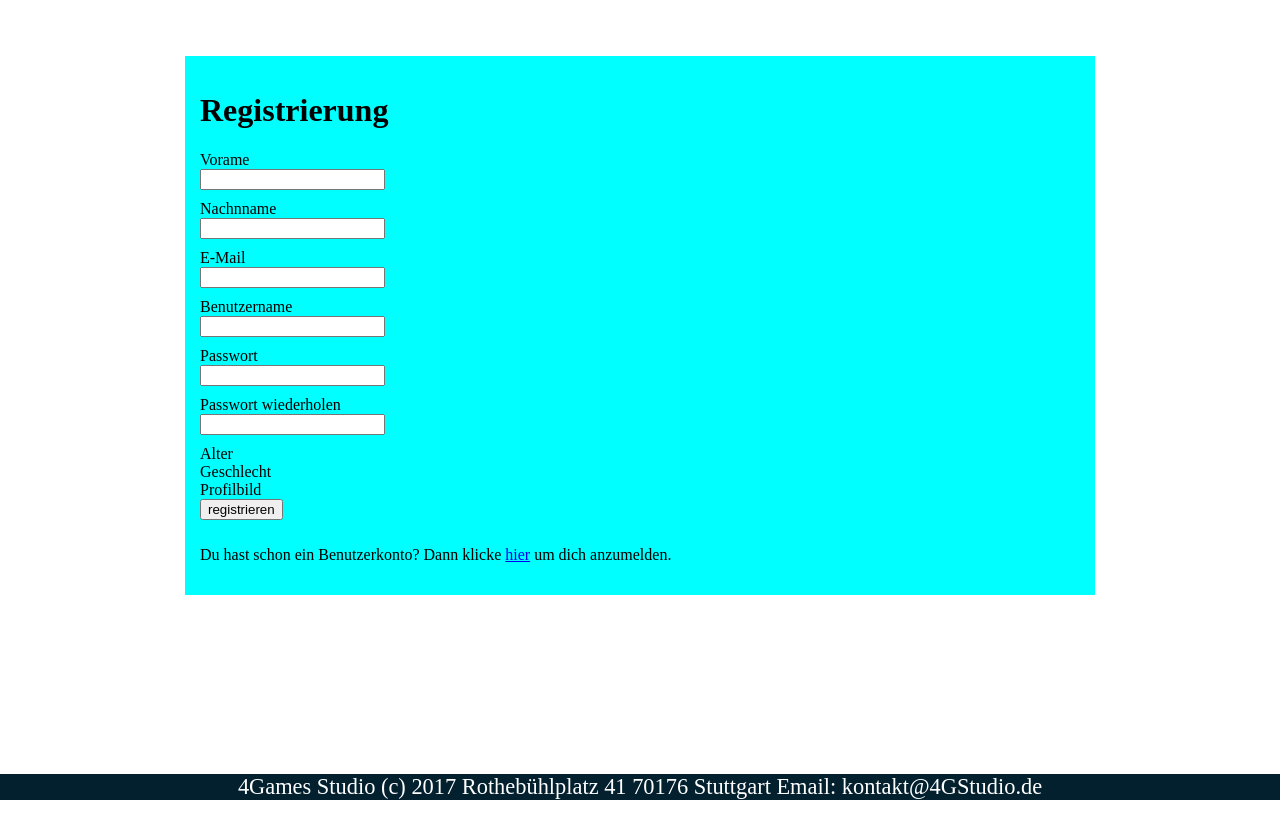
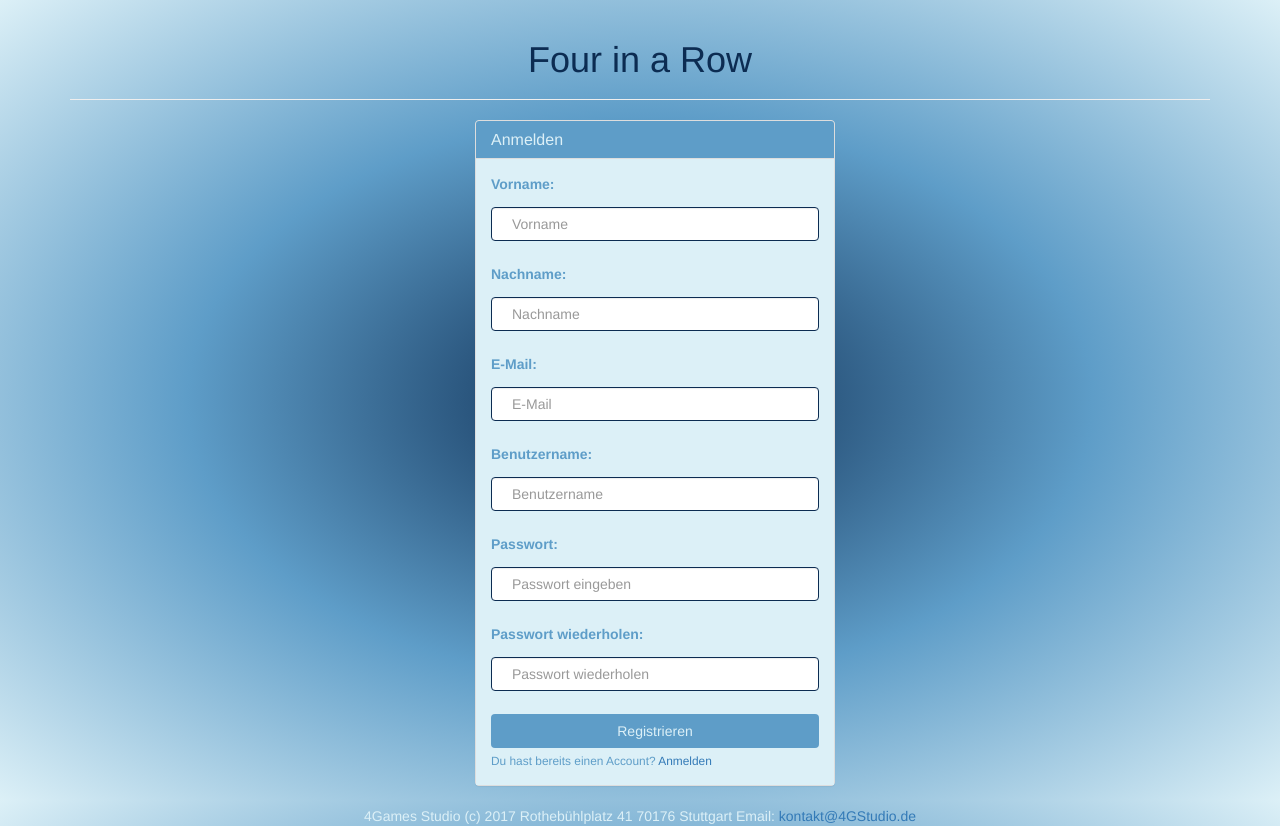
Before and after one commit to Davidmuecke/WebEng, a PHP site: page /Registrierung.php in a window 1280 px wide. Before the commit the page ends 800 px from the top, so only its background shows below. Run offline with PHP 8.4, Linux system fonts and the light colour scheme.

Commit message:
Registration styling pretty much completed

```diff
--- a/4G/Registrierung.php
+++ b/4G/Registrierung.php
@@ -2,35 +2,76 @@
 <html lang="de">
 <head>
     <meta charset="UTF-8">
-    <link rel="stylesheet" href="style.css" >
+    <link rel="stylesheet" href="ressources/css/bootstrap.min.css">
+    <link rel="stylesheet" href="ressources/css/custom_styles.css">
     <title>Registrierung</title>
 </head>
 <body onload="mail();">
-<div id="background">
-    <h1>Registrierung</h1>
-    <form action="thankYou.php" method="get">
-        Vorame<br>
-        <input type="text" name="vorname"> <br>
-        Nachnname<br>
-        <input type="text" name="nachname"> <br>
-        E-Mail<br>
-        <input type="text" name="mail"> <br>
-        Benutzername<br>
-        <input type="text" name="userName"> <br>
-        Passwort <br>
-        <input type="password" name="password"><br>
-        Passwort wiederholen<br>
-        <input type="password" name="passwordWdh"><br>
-        Alter<br>
+<div class="container">
 
-        Geschlecht<br>
-        Profilbild<br>
-        <input type="submit" value="registrieren">
-    </form>
-    <p>Du hast schon ein Benutzerkonto? Dann klicke <a href="index.php">hier</a> um dich anzumelden.</p>
+    <div class="page-header">
+        <h1>Four in a Row</h1>
+    </div>
+
+    <div class="container">
+        <div class="row vertical-offset-100">
+            <div class="col-md-4 col-md-offset-4">
+                <div class="panel panel-default">
+                    <div class="panel-heading" id="panel-heading">
+                        <h3 class="panel-title">Anmelden</h3>
+                    </div>
+                    <div class="panel-body">
+                        <form accept-charset="UTF-8" role="form" action="thankYou.php" method="get">
+                            <fieldset>
+                                <div class="form-group">
+                                    <label for="vorname">Vorname:</label>
+                                    <input type="text" placeholder="Vorname"
+                                           class="form-control"
+                                           name="vorname">
+                                </div>
+                                <div class="form-group">
+                                    <label for="nachname">Nachname:</label>
+                                    <input type="text" placeholder="Nachname"
+                                           class="form-control"
+                                           name="nachname">
+                                </div>
+                                <div class="form-group">
+                                    <label for="mail">E-Mail:</label>
+                                    <input type="text" placeholder="E-Mail"
+                                           class="form-control"
+                                           name="mail">
+                                </div>
+                                <div class="form-group">
+                                    <label for="userName">Benutzername:</label>
+                                    <input type="text" placeholder="Benutzername"
+                                           class="form-control"
+                                           name="userName">
+                                </div>
+                                <div class="form-group">
+                                    <label for="password">Passwort:</label>
+                                    <input type="password" placeholder="Passwort eingeben" class="form-control"
+                                           name="password">
+                                </div>
+                                <div class="form-group">
+                                    <label for="passwordWdh">Passwort wiederholen:</label>
+                                    <input type="password" placeholder="Passwort wiederholen" class="form-control"
+                                           name="passwordWdh">
+                                </div>
+                                <button type="submit" class="btn login-success">Registrieren</button>
+                                <div class="small register">
+                                    Du hast bereits einen Account? <a href="Registrierung.php"> Anmelden</a>
+                                </div>
+                            </fieldset>
+                        </form>
+                    </div>
+                </div>
+            </div>
+        </div>
+    </div>
 </div>
+
 <?php
-    require("ressources/footer.inc.php");
+require("ressources/footer.inc.php");
 ?>
 </body>
 </html>
--- a/4G/index.php
+++ b/4G/index.php
@@ -4,9 +4,9 @@
     <meta charset="UTF-8">
     <link rel="stylesheet" href="ressources/css/bootstrap.min.css">
     <link rel="stylesheet" href="ressources/css/custom_styles.css">
-    <title>Login -4G</title>
+    <title>Login</title>
 </head>
-<body onload="mail()">
+<body onload="mail();">
 <div class="container">
 
     <div class="page-header">
@@ -54,6 +54,8 @@
             </div>
         </div>
     </div>
+</div>
+
     <?php
     require("ressources/footer.inc.php");
     ?>
--- a/4G/ressources/css/custom_styles.css
+++ b/4G/ressources/css/custom_styles.css
@@ -4,12 +4,11 @@ body {
     background: -webkit-radial-gradient( #0C2C52,  #5E9DC8,  #DCF0F7); /* Safari 5.1 to 6.0 */
     background: -o-radial-gradient( #0C2C52,  #5E9DC8,  #DCF0F7); /* For Opera 11.6 to 12.0 */
     background: -moz-radial-gradient( #0C2C52,  #5E9DC8,  #DCF0F7); /* For Firefox 3.6 to 15 */
-    background: radial-gradient( #0C2C52,  #5E9DC8,  #DCF0F7); /* Standard syntax */
-    width: 100%;
-    height: 100%;
-    background-size: contain;
-    background-position: center;
-    background-repeat: no-repeat;
+    background: repeating-radial-gradient(#0C2C52,  #5E9DC8,  #DCF0F7) no-repeat center center fixed; /* Standard syntax */
+    -webkit-background-size: cover;
+    -moz-background-size: cover;
+    -o-background-size: cover;
+    background-size: cover;
 }
 
 input[type=text], input[type=password] {
@@ -18,7 +17,7 @@ input[type=text], input[type=password] {
     margin: 8px 0;
     display: inline-block;
     border: 1px solid #ccc;
-    border-color: ;
+    border-color: #0C2C52;
 }
 
 .page-header {
@@ -49,6 +48,11 @@ input[type=text], input[type=password] {
     margin-top: 5px;
 }
 
+.footer {
+    color: #DCF0F7;
+    text-align: center;
+}
+
 button {
     width: 100%;
 }
@@ -58,3 +62,7 @@ button:hover {
     color: #DCF0F7;
     opacity: 0.75;
 }
+
+.alert {
+    text-align: center;
+}
--- a/4G/ressources/dba.php
+++ b/4G/ressources/dba.php
@@ -8,8 +8,8 @@
 //Database access
 $sqlhost = "localhost";
 $sqlhost = "127.0.0.1";
-$sqluser = "david";
-$sqlpass = "david";
-$dbname  = "viergewinnt";
+$sqluser = "felix";
+$sqlpass = "felix";
+$dbname  = "vier_gewinnt";
 
 $my_db = mysqli_connect($sqlhost, $sqluser, $sqlpass, $dbname) or die ("DB-system nicht verfügbar");
--- a/4G/ressources/footer.inc.php
+++ b/4G/ressources/footer.inc.php
@@ -7,7 +7,7 @@
  */
 ?>
 
-    <div class="footer"">
+    <div class="footer">
         <div id="mail" >
         4Games Studio (c) 2017 Rothebühlplatz 41 70176 Stuttgart Email:
         </div>
--- a/4G/ressources/header.inc.php
+++ b/4G/ressources/header.inc.php
@@ -34,7 +34,6 @@ if(!isset($_SESSION['userName'])){
 <html lang="de">
 <head>
     <meta charset="UTF-8">
-    <link rel="stylesheet" href="style.css" >
     <title>4 Gewinnt</title>
 </head>
 
```
Also changed, not shown: 4G/start.php (+9 -0 lines), 4G/thankYou.php (+22 -3 lines).
